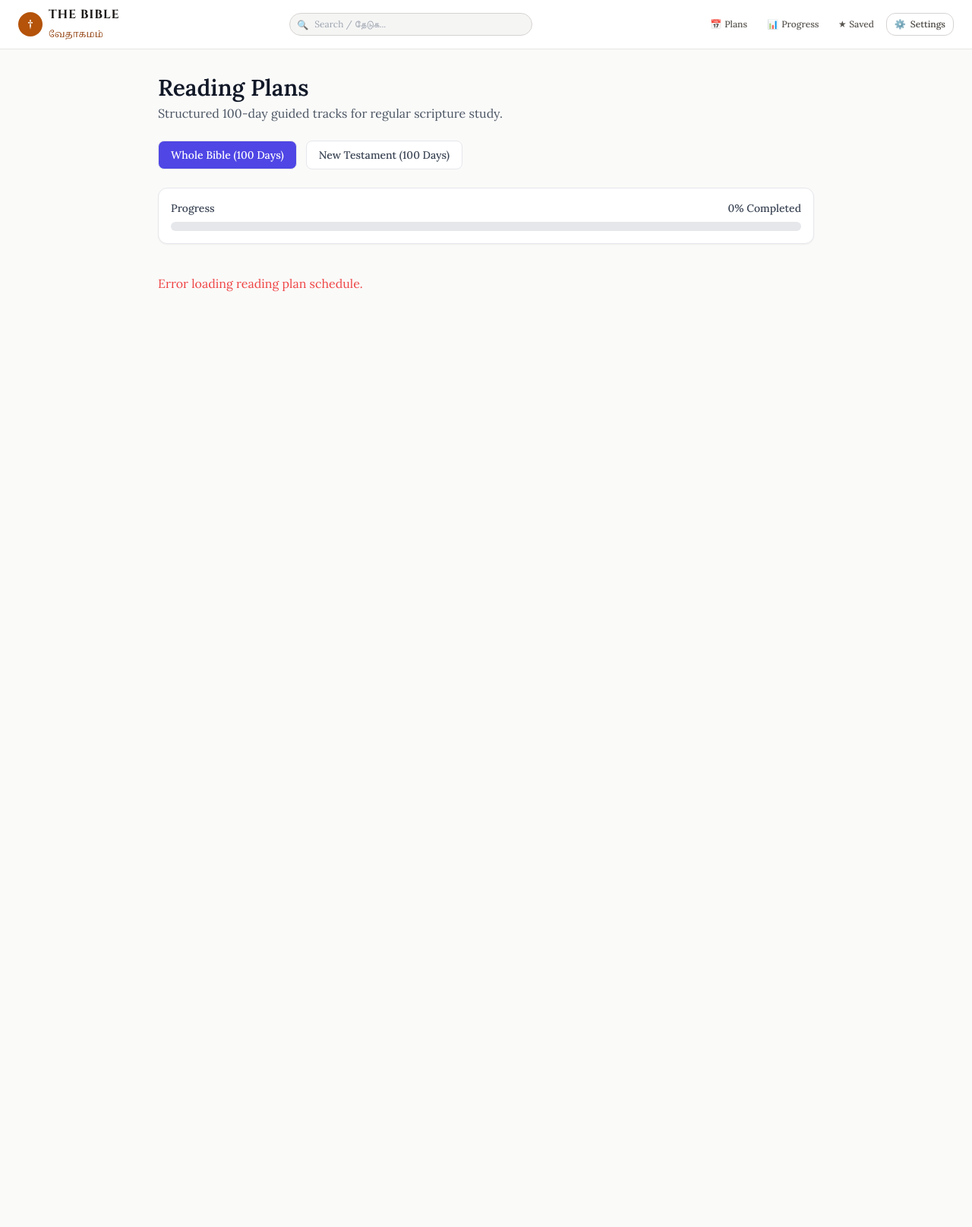
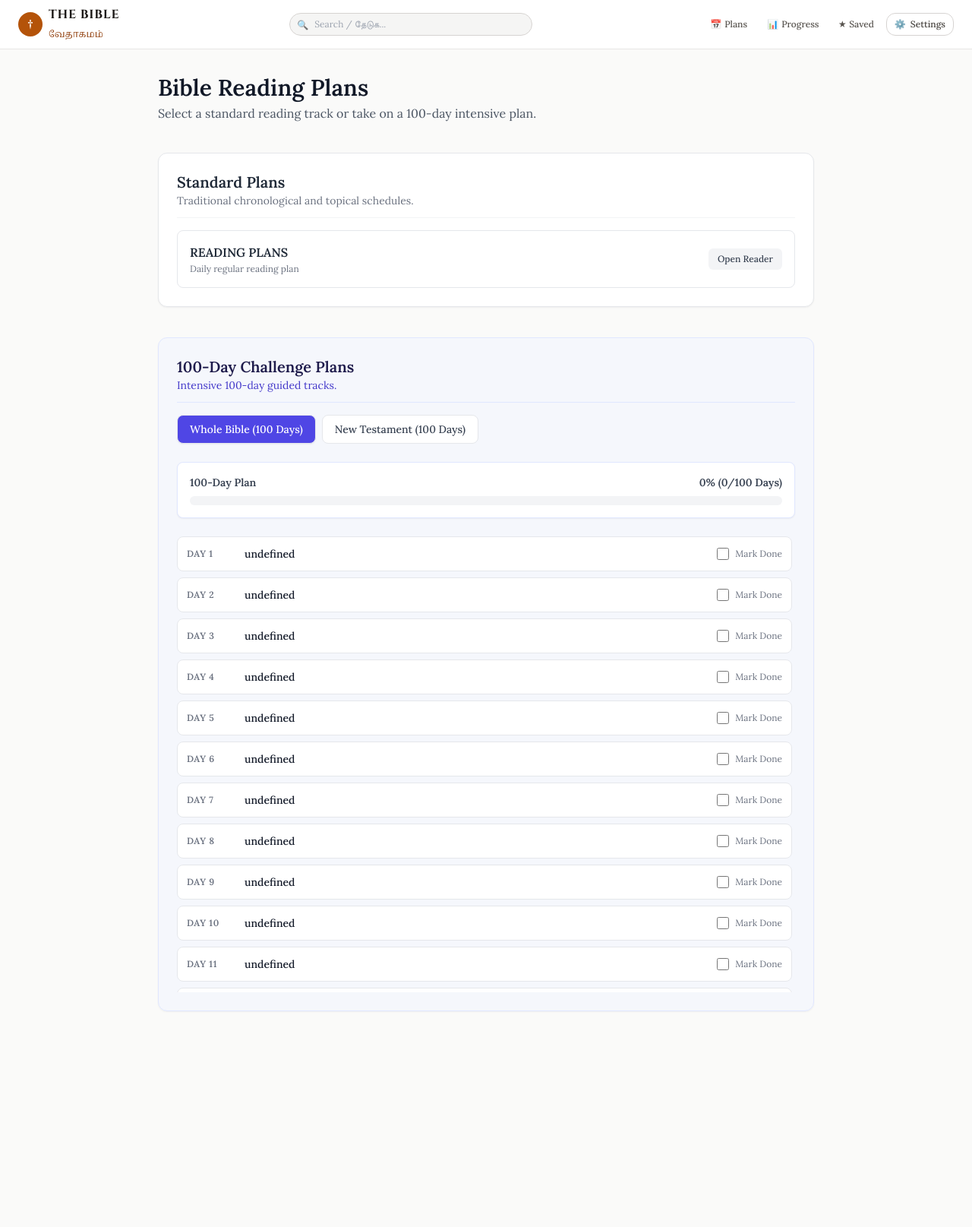
Before and after one commit to Elroi-thecreator/bibleweb, a FastAPI app: page /plans in a window 1280 px wide. Shown: the top 1615 px of the page at 76% size. Run offline with FastAPI, Linux system fonts and the light colour scheme; some libraries are stand-ins or nearby versions.

Commit message:
Add files via upload

```diff
--- a/templates/plans.html
+++ b/templates/plans.html
@@ -3,73 +3,133 @@
 {% block title %}Reading Plans - BibleWeb{% endblock %}
 
 {% block content %}
-<div class="max-w-4xl mx-auto px-4 py-8">
-    <div class="mb-6">
-        <h1 class="text-3xl font-bold text-gray-900">Reading Plans</h1>
-        <p class="text-gray-600 mt-1">Structured 100-day guided tracks for regular scripture study.</p>
+<div class="max-w-4xl mx-auto px-4 py-8 space-y-10">
+    <!-- Header -->
+    <div>
+        <h1 class="text-3xl font-bold text-gray-900">Bible Reading Plans</h1>
+        <p class="text-gray-600 mt-1">Select a standard reading track or take on a 100-day intensive plan.</p>
     </div>
 
-    <!-- Plan Selector -->
-    <div class="flex gap-3 mb-6">
-        <button onclick="switchPlan('100_whole_bible')" id="btn-100_whole_bible"
-                class="plan-tab px-4 py-2 text-sm font-medium rounded-lg border bg-indigo-600 text-white">
+    <!-- SECTION 1: Standard / Default Plans -->
+    <section class="border border-gray-200 rounded-xl p-6 bg-white shadow-sm">
+        <div class="border-b border-gray-100 pb-3 mb-4">
+            <h2 class="text-xl font-bold text-gray-800">Standard Plans</h2>
+            <p class="text-sm text-gray-500">Traditional chronological and topical schedules.</p>
+        </div>
+        <div id="default-plans-container" class="space-y-3">
+            <div class="text-sm text-gray-400">Loading standard plans...</div>
+        </div>
+    </section>
+
+    <!-- SECTION 2: 100 Days Challenge Plans (Separate Section) -->
+    <section class="border border-indigo-100 rounded-xl p-6 bg-indigo-50/40 shadow-sm">
+        <div class="border-b border-indigo-100 pb-3 mb-4">
+            <h2 class="text-xl font-bold text-indigo-950">100-Day Challenge Plans</h2>
+            <p class="text-sm text-indigo-700">Intensive 100-day guided tracks.</p>
+        </div>
+
+        <!-- 100-Day Plan Action Switcher -->
+        <div class="flex flex-wrap gap-2 mb-6">
+            <button onclick="switch100DayPlan('100_whole_bible')" id="btn-100_whole_bible"
+                    class="btn-100day px-4 py-2 text-sm font-medium rounded-lg border bg-indigo-600 text-white shadow-sm">
                 Whole Bible (100 Days)
             </button>
-        <button onclick="switchPlan('100_new_testament')" id="btn-100_new_testament"
-                class="plan-tab px-4 py-2 text-sm font-medium rounded-lg border bg-white text-gray-700 hover:bg-gray-50">
+            <button onclick="switch100DayPlan('100_new_testament')" id="btn-100_new_testament"
+                    class="btn-100day px-4 py-2 text-sm font-medium rounded-lg border bg-white text-gray-700 hover:bg-gray-50">
                 New Testament (100 Days)
             </button>
         </div>
 
-    <!-- Progress Summary Bar -->
-    <div class="bg-white p-4 border rounded-xl shadow-sm mb-6">
-        <div class="flex justify-between items-center text-sm font-medium text-gray-700 mb-2">
-            <span>Progress</span>
-            <span id="plan-progress-text">0% Completed</span>
+        <!-- Progress Overview -->
+        <div class="bg-white p-4 border border-indigo-100 rounded-lg shadow-sm mb-6">
+            <div class="flex justify-between items-center text-sm font-semibold text-gray-700 mb-2">
+                <span id="plan-100-title">100 Days Progress</span>
+                <span id="plan-100-progress-text">0% Completed</span>
             </div>
-        <div class="w-full bg-gray-200 h-3 rounded-full overflow-hidden">
-            <div id="plan-progress-bar" class="bg-indigo-600 h-3 rounded-full transition-all duration-300" style="width: 0%;"></div>
+            <div class="w-full bg-gray-100 h-3 rounded-full overflow-hidden">
+                <div id="plan-100-progress-bar" class="bg-indigo-600 h-3 rounded-full transition-all duration-300" style="width: 0%;"></div>
             </div>
         </div>
 
-    <!-- Days List -->
-    <div id="plan-days-container" class="space-y-2">
-        <div class="text-center py-8 text-gray-400">Loading plan schedule...</div>
+        <!-- 100 Days List Container -->
+        <div id="plan-100-days-container" class="space-y-2 max-h-[600px] overflow-y-auto pr-1">
+            <div class="text-sm text-gray-400">Loading schedule...</div>
         </div>
+    </section>
 </div>
 
 <script src="/static/js/storage.js"></script>
 <script>
-let currentPlanId = '100_whole_bible';
+// --- SECTION 1: Standard Plans Logic ---
+async function loadDefaultPlans() {
+    const container = document.getElementById("default-plans-container");
+    try {
+        const res = await fetch("/api/plans/default");
+        if (!res.ok) throw new Error();
+        const data = await res.json();
 
-async function switchPlan(planId) {
-    currentPlanId = planId;
-    document.querySelectorAll('.plan-tab').forEach(btn => {
-        btn.className = 'plan-tab px-4 py-2 text-sm font-medium rounded-lg border bg-white text-gray-700 hover:bg-gray-50';
+        container.innerHTML = "";
+        const keys = Object.keys(data);
+        if (keys.length === 0) {
+            container.innerHTML = `<div class="text-sm text-gray-400">No standard plans configured.</div>`;
+            return;
+        }
+
+        keys.forEach(key => {
+            const plan = data[key];
+            const title = plan.title || key.replace(/_/g, " ").toUpperCase();
+            const desc = plan.description || "Daily regular reading plan";
+            const row = document.createElement("div");
+            row.className = "p-4 border border-gray-200 rounded-lg flex items-center justify-between bg-white";
+            row.innerHTML = `
+                <div>
+                    <h3 class="font-semibold text-gray-800">${title}</h3>
+                    <p class="text-xs text-gray-500 mt-0.5">${desc}</p>
+                </div>
+                <a href="/read" class="px-3 py-1.5 text-xs font-medium bg-gray-100 hover:bg-gray-200 text-gray-700 rounded-md transition">
+                    Open Reader
+                </a>
+            `;
+            container.appendChild(row);
+        });
+    } catch (e) {
+        container.innerHTML = `<div class="text-sm text-gray-400">Standard plans are managed directly in the reader.</div>`;
+    }
+}
+
+// --- SECTION 2: 100-Day Challenge Plans Logic ---
+let active100PlanId = "100_whole_bible";
+
+async function switch100DayPlan(planId) {
+    active100PlanId = planId;
+    document.querySelectorAll(".btn-100day").forEach(btn => {
+        btn.className = "btn-100day px-4 py-2 text-sm font-medium rounded-lg border bg-white text-gray-700 hover:bg-gray-50";
     });
     const activeBtn = document.getElementById(`btn-${planId}`);
     if (activeBtn) {
-        activeBtn.className = 'plan-tab px-4 py-2 text-sm font-medium rounded-lg border bg-indigo-600 text-white';
+        activeBtn.className = "btn-100day px-4 py-2 text-sm font-medium rounded-lg border bg-indigo-600 text-white shadow-sm";
     }
-    await loadPlan(planId);
+    await load100DaySchedule(planId);
 }
 
-async function loadPlan(planId) {
-    const container = document.getElementById("plan-days-container");
-    container.innerHTML = `<div class="text-center py-8 text-gray-400">Loading schedule...</div>`;
+async function load100DaySchedule(planId) {
+    const container = document.getElementById("plan-100-days-container");
+    container.innerHTML = `<div class="text-sm text-gray-400 py-4">Loading 100-day schedule...</div>`;
 
     try {
-        const res = await fetch(`/api/plans/${planId}`);
-        if (!res.ok) throw new Error("Could not retrieve plan");
+        const res = await fetch(`/api/plans/100-days/${planId}`);
+        if (!res.ok) throw new Error("Plan not found");
         const data = await res.json();
-        renderDays(data.days || [], planId);
+
+        document.getElementById("plan-100-title").innerText = data.title || "100-Day Plan";
+        render100Days(data.days || [], planId);
     } catch (err) {
-        container.innerHTML = `<div class="text-red-500 py-4">Error loading reading plan schedule.</div>`;
+        container.innerHTML = `<div class="text-sm text-red-500 py-4">Could not load 100-day plan schedule.</div>`;
     }
 }
 
-function renderDays(days, planId) {
-    const container = document.getElementById("plan-days-container");
+function render100Days(days, planId) {
+    const container = document.getElementById("plan-100-days-container");
     container.innerHTML = "";
 
     const progress = StorageManager.getPlanProgress(planId);
@@ -77,19 +137,19 @@ function renderDays(days, planId) {
     days.forEach(item => {
         const isDone = !!progress[item.day];
         const row = document.createElement("div");
-        row.className = `p-3.5 border rounded-lg flex items-center justify-between transition ${
+        row.className = `p-3 border rounded-lg flex items-center justify-between transition ${
             isDone ? 'bg-green-50 border-green-200' : 'bg-white border-gray-200'
         }`;
 
         row.innerHTML = `
             <div class="flex items-center gap-3">
-                <span class="w-12 text-sm font-bold text-gray-600">Day ${item.day}</span>
-                <span class="text-gray-900 font-medium">${item.passage || item.reading}</span>
+                <span class="w-16 text-xs font-bold text-gray-500 uppercase tracking-wider">Day ${item.day}</span>
+                <span class="text-sm font-medium text-gray-900">${item.passage || item.reading}</span>
             </div>
-            <label class="flex items-center gap-2 cursor-pointer text-sm select-none">
+            <label class="flex items-center gap-2 cursor-pointer text-xs select-none">
                 <input type="checkbox" data-day="${item.day}" ${isDone ? 'checked' : ''}
                        class="h-4 w-4 text-indigo-600 rounded border-gray-300 focus:ring-indigo-500">
-                <span class="text-xs text-gray-500">${isDone ? 'Done' : 'Mark Done'}</span>
+                <span class="text-gray-500">${isDone ? 'Done' : 'Mark Done'}</span>
             </label>
         `;
 
@@ -98,25 +158,26 @@ function renderDays(days, planId) {
             StorageManager.setDayProgress(planId, item.day, checked);
             row.classList.toggle("bg-green-50", checked);
             row.classList.toggle("border-green-200", checked);
-            row.querySelector("span.text-xs").innerText = checked ? 'Done' : 'Mark Done';
-            calculateProgress(days.length, StorageManager.getPlanProgress(planId));
+            row.querySelector("span.text-gray-500").innerText = checked ? 'Done' : 'Mark Done';
+            calculate100Progress(days.length, StorageManager.getPlanProgress(planId));
         });
 
         container.appendChild(row);
     });
 
-    calculateProgress(days.length, progress);
+    calculate100Progress(days.length, progress);
 }
 
-function calculateProgress(total, progressObj) {
+function calculate100Progress(total, progressObj) {
     const completed = Object.values(progressObj).filter(Boolean).length;
     const pct = total > 0 ? Math.round((completed / total) * 100) : 0;
-    document.getElementById("plan-progress-bar").style.width = `${pct}%`;
-    document.getElementById("plan-progress-text").innerText = `${pct}% (${completed}/${total} Days)`;
+    document.getElementById("plan-100-progress-bar").style.width = `${pct}%`;
+    document.getElementById("plan-100-progress-text").innerText = `${pct}% (${completed}/${total} Days)`;
 }
 
 document.addEventListener("DOMContentLoaded", () => {
-    loadPlan(currentPlanId);
+    loadDefaultPlans();
+    switch100DayPlan(active100PlanId);
 });
 </script>
 {% endblock %}
```
Lines whose indentation alone changed are shown as unchanged.
